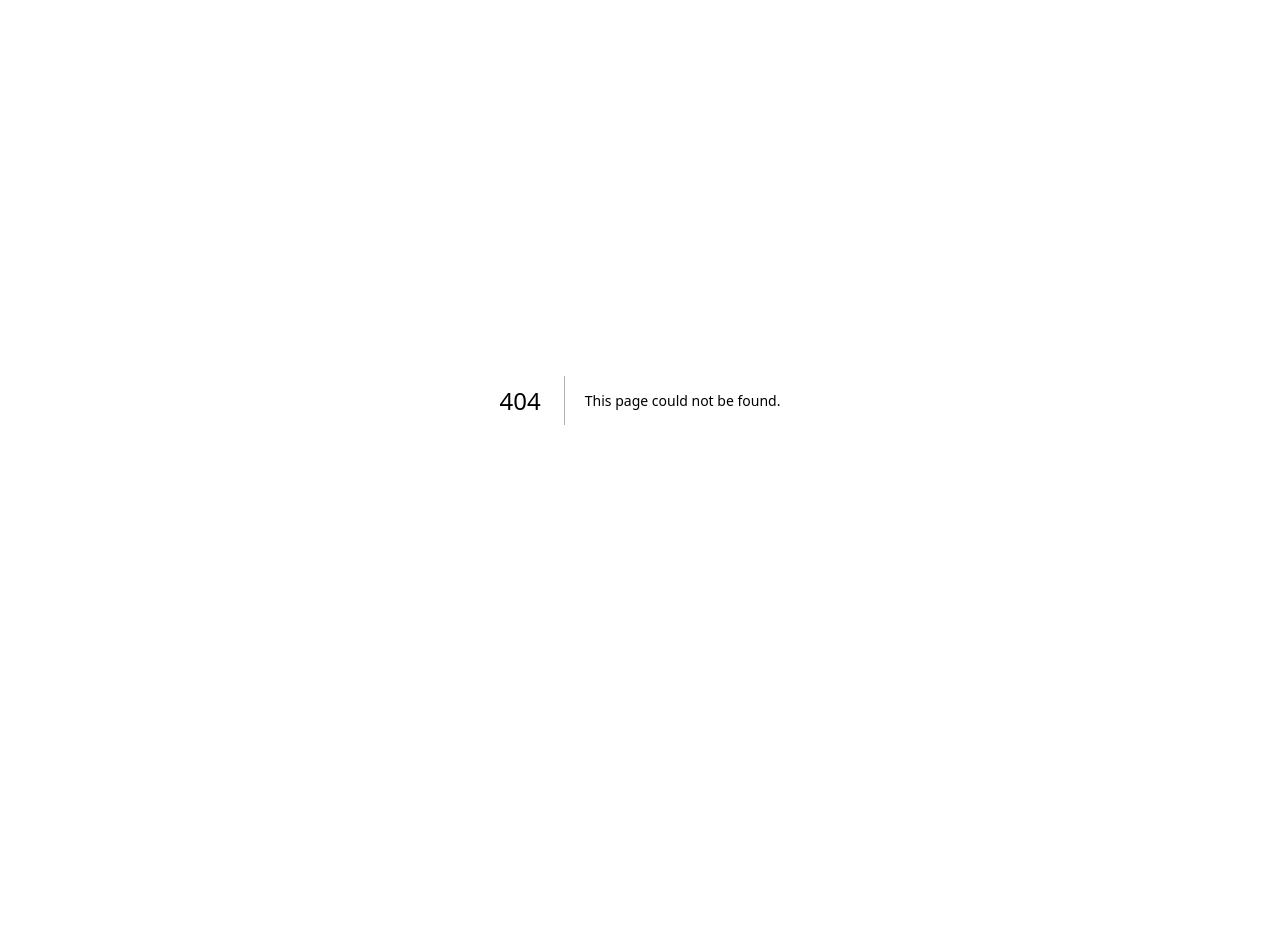
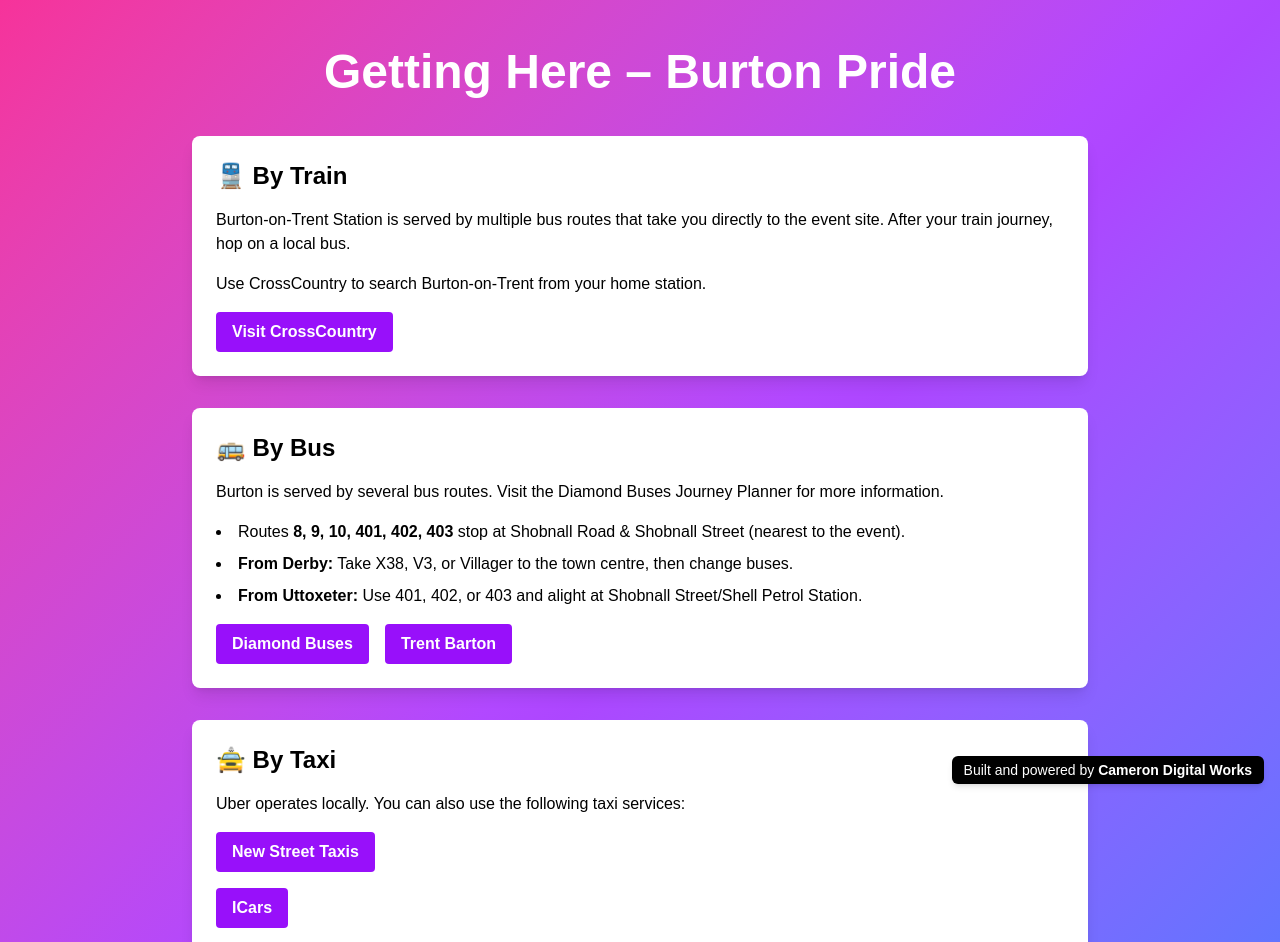
Before and after one commit to cameronlowndes/Burton_pride, a Next.js app: page /pride-event-2025/plan-your-visit in a window 1280 px wide. Before the commit this address had no page. Shown: the top 942 px of the page. Before the commit the page ends 800 px from the top, so only its background shows below. Built offline with nearby package versions, Linux system fonts and the light colour scheme.

Commit message:
sorting out page

```diff
--- /dev/null
+++ b/app/components/Watermark.tsx
@@ -0,0 +1,14 @@
+const Watermark = () => {
+  return (
+    <a
+      href="https://www.camerondigitalworks.com" // Replace with your real URL
+      target="_blank"
+      rel="noopener noreferrer"
+      className="fixed bottom-4 right-4 text-xs sm:text-sm text-white bg-black bg-opacity-40 px-3 py-1 rounded-md shadow-md z-50 hover:bg-opacity-60 transition"
+    >
+      Built and powered by <span className="font-semibold">Cameron Digital Works</span>
+    </a>
+  );
+};
+
+export default Watermark;
--- a/app/pride-event-2025/page.tsx
+++ b/app/pride-event-2025/page.tsx
@@ -1,11 +1,14 @@
-"use client";  // Mark this as a client-side component
+'use client';
 
 import { useState } from 'react';
 import Image from 'next/image';
+import Head from 'next/head'; // Import Head component for SEO
+import Link from 'next/link';
 import Countdown from '../components/Countdown';
 import Navbar from '../components/Navbar';
 import Footer from '../components/Footer';
 import SponsorCard from '../components/SponsorCard';
+
 
 
 const PrideEventPage = () => {
@@ -21,8 +24,22 @@ const PrideEventPage = () => {
     setIsModalOpen(false);
   };
 
-
   return (
+    <>
+      <Head>
+        <title>Pride Event 2025 - Celebration of Inclusivity in Burton upon Trent</title>
+        <meta
+          name="description"
+          content="Join the Pride Event 2025 in Burton upon Trent for a day of inclusivity, love, unity, and community spirit. Find event details, location, FAQs, and how to get involved."
+        />
+        <meta
+          name="keywords"
+          content="Pride event, Burton upon Trent, 2025, inclusivity, LGBTQ+, community, festival, parade, music, celebration, volunteer, sponsors, event schedule, FAQs, location"
+        />
+        <meta name="author" content="Burton Pride Event Organizers" />
+        <meta property="og:title" content="Pride Event 2025 - Celebration in Burton upon Trent" />
+        <meta property="og:description" content="Celebrate Pride in Burton upon Trent! Details on the 2025 event, location, schedule, and how to participate." />
+      </Head>
       <main className="min-h-screen bg-gradient-to-r from-pink-500 via-purple-500 to-blue-500 text-white flex flex-col items-center p-8 sm:p-16 pb-45">
         {/* Navbar */}
         <Navbar />
@@ -31,7 +48,7 @@ const PrideEventPage = () => {
         <header className="text-center pt-18">
           <h1 className="text-5xl font-bold text-white mb-4">Pride Event 2025</h1>
           <p className="text-lg text-white max-w-2xl mx-auto">
-          Join us for an unforgettable celebration of inclusivity, love, and unity. The Pride Event 2025 is set to be an exciting day of festivities, entertainment, and community spirit.
+            Join us for an unforgettable celebration of inclusivity, love, and unity. The Pride Event 2025 is set to be an exciting day of festivities, entertainment, and community spirit in Burton upon Trent.
           </p>
         </header>
 
@@ -41,6 +58,7 @@ const PrideEventPage = () => {
         {/* Map Image Section */}
         <section className="mt-15 w-full max-w-3xl text-center">
           <h2 className="text-3xl font-semibold mb-6">Event Location</h2>
+          <p className="text-gray-100 mb-2">Shobnall Leisure Complex, Burton upon Trent</p>
           <div className="relative w-full h-80 sm:h-96 mb-8">
             <Image
               src="/image/PrideEventMaps.png"
@@ -103,17 +121,15 @@ const PrideEventPage = () => {
                 Shobnall Leisure Complex, playing fields, Shobnall Road, Burton upon Trent, DE14 2BD.
               </p>
 
-  <a
-    href="https://www.google.com/maps/place/Shobnall+Park/@52.8027581,-1.6465344,15.5z/data=!4m6!3m5!1s0x487a0315996f5935:0xa3dcc4d92c2e33e4!8m2!3d52.8098854!4d-1.6548522!16s%2Fg%2F11svyt0k5t?entry=ttu&g_ep=EgoyMDI1MDUxMi4wIKXMDSoJLDEwMjExNDUzSAFQAw%3D%3D"
+              <Link
+                href="https://www.google.com/maps/place/Shobnall+playground/@52.8108643,-1.655556,17z/data=!4m6!3m5!1s0x487a030014617b63:0x25121006d076155c!8m2!3d52.8098284!4d-1.656821!16s%2Fg%2F11vxx79hmm?entry=ttu&g_ep=EgoyMDI1MDUxMi4wIKXMDSoJLDEwMjExNDUzSAFQAw%3D%3D" // Replace with actual Google Maps link
                 target="_blank"
                 rel="noopener noreferrer"
                 className="inline-block bg-purple-600 hover:bg-purple-700 text-white font-bold py-2 px-4 rounded-full transition duration-300 ease-in-out"
               >
                 View on Map
-  </a>
+              </Link>
             </div>
-
-
 
             {/* FAQ 2 */}
             <div className="bg-white text-black p-6 rounded-lg shadow-lg transition-transform transform hover:scale-105 hover:shadow-xl">
@@ -161,7 +177,16 @@ const PrideEventPage = () => {
             {/* FAQ 6 */}
             <div className="bg-white text-black p-6 rounded-lg shadow-lg transition-transform transform hover:scale-105 hover:shadow-xl">
               <h3 className="text-xl font-semibold mb-4 text-purple-600">Where can I park?</h3>
-            <p className="text-gray-800">We encourage attendees to walk or use public transportation to the event. Please see the bottom of our ‘Plan Your Visit’ page for car parking details.</p>
+              <p className="text-gray-800 mb-4">
+                We encourage attendees to walk or use public transportation to the event. Please see our ‘Plan Your Visit’ page for car parking details.
+              </p>
+
+              <Link
+                href="/pride-event-2025/plan-your-visit"
+                className="inline-block bg-purple-600 hover:bg-purple-700 text-white font-bold py-2 px-4 rounded-full transition duration-300 ease-in-out"
+              >
+                Plan Your Visit
+              </Link>
             </div>
 
             {/* FAQ 7 */}
@@ -176,19 +201,37 @@ const PrideEventPage = () => {
         <section className="mt-16 text-center w-full max-w-3xl">
           <h2 className="text-3xl font-semibold mb-6">Get Involved</h2>
           <p className="text-lg text-gray-100 mb-4">We welcome volunteers to help with the event. Sign up to support and be part of the pride celebration!</p>
-        <a
+          <Link
             href="https://forms.gle/oFteosGZ9sJPQR6T9"
             className="inline-block bg-purple-600 hover:bg-purple-700 text-white font-bold py-3 px-6 rounded-full transition duration-300 ease-in-out"
+            target="_blank"
+            rel="noopener noreferrer"
           >
             Volunteer Now
-        </a>
+          </Link>
         </section>
 
         {/* Event Highlights Section */}
         <section className="mt-16 text-center w-full max-w-3xl">
           <h2 className="text-3xl font-semibold mb-6">Event Highlights</h2>
           <div className="grid gap-6 sm:grid-cols-2 lg:grid-cols-3">
-          {/* Event Highlights Content */}
+            {/* Event Highlights Content - Add specific highlights here */}
+            <div className="bg-white text-black p-6 rounded-lg shadow-md">
+              <h3 className="text-xl font-semibold mb-2">Live Music</h3>
+              <p className="text-gray-700">Enjoy performances from talented local artists.</p>
+              {/* Optional: Add an image or link */}
+            </div>
+            <div className="bg-white text-black p-6 rounded-lg shadow-md">
+              <h3 className="text-xl font-semibold mb-2">Community Booths</h3>
+              <p className="text-gray-700">Connect with local LGBTQ+ organizations and allies.</p>
+              {/* Optional: Add an image or link */}
+            </div>
+            <div className="bg-white text-black p-6 rounded-lg shadow-md">
+              <h3 className="text-xl font-semibold mb-2">Food & Drinks</h3>
+              <p className="text-gray-700">A variety of delicious food and beverage vendors will be on site.</p>
+              {/* Optional: Add an image or link */}
+            </div>
+            {/* Add more highlights as needed */}
           </div>
         </section>
 
@@ -197,16 +240,19 @@ const PrideEventPage = () => {
           <h2 className="text-3xl font-semibold mb-6">Event Schedule</h2>
           <div className="bg-white text-black p-6 rounded-lg shadow-md">
             <ul className="list-none">
-            <li><strong>12:00 PM</strong> - Live music performances</li>
-            <li><strong>3:00 PM</strong> - Community booths and activities</li>
-            <li><strong>5:00 PM</strong> - Closing ceremony</li>
+              <li className="py-2"><strong>12:00 PM</strong> - Event Opens & Welcome</li>
+              <li className="py-2"><strong>1:00 PM - 3:00 PM</strong> - Live music performances</li>
+              <li className="py-2"><strong>3:00 PM - 4:00 PM</strong> - Community messages and speakers</li>
+              <li className="py-2"><strong>4:00 PM - 6:00 PM</strong> - More live entertainment</li>
+              <li className="py-2"><strong>6:00 PM</strong> - Closing ceremony</li>
+              {/* Add more schedule items */}
             </ul>
           </div>
         </section>
 
         {/* Sponsors Section */}
         <section className="mt-16 text-center w-full max-w-3xl">
-        <h2 className="text-3xl font-semibold mb-6">Sponsors</h2>
+          <h2 className="text-3xl font-semibold mb-6">Our Proud Sponsors</h2>
           <div className="flex flex-col sm:flex-row justify-center space-y-6 sm:space-y-0 sm:space-x-8">
             {/* Just Importing SponsorCard here */}
             <SponsorCard />
@@ -216,6 +262,7 @@ const PrideEventPage = () => {
         {/* Footer */}
         <Footer />
       </main>
+    </>
   );
 };
 
--- /dev/null
+++ b/app/pride-event-2025/plan-your-visit/page.tsx
@@ -0,0 +1,144 @@
+import Link from 'next/link';
+import Watermark from '../../components/Watermark';
+import { Metadata } from 'next';
+
+
+export const metadata: Metadata = {
+  title: 'Getting Here | Burton Pride 2025',
+  description: 'Plan your journey to Burton Pride 2025. Discover the best travel options including train, bus, taxi, and local directions to the Shobnall Leisure Complex.',
+  keywords: [
+    'Burton Pride', 'Pride Event 2025', 'Getting to Pride', 'Burton upon Trent travel',
+    'Shobnall Leisure Complex', 'LGBTQ+ event', 'Pride travel guide'
+  ],
+  openGraph: {
+    title: 'Getting Here | Burton Pride 2025',
+    description: 'All your travel options for getting to Burton Pride 2025 at Shobnall Leisure Complex.',
+    url: 'https://yourdomain.com/pride-event-2025/plan-your-visit',
+    siteName: 'Burton Pride',
+    type: 'website',
+    locale: 'en_GB',
+    images: [
+      {
+        url: 'https://yourdomain.com/og-image.jpg',
+        width: 1200,
+        height: 630,
+        alt: 'Burton Pride 2025 - Getting Here',
+      },
+    ],
+  },
+
+};
+
+const PlanYourVisitPage = () => {
+  return (
+    <main className="min-h-screen bg-gradient-to-br from-pink-500 via-purple-500 to-blue-500 text-white px-6 py-12 sm:px-16">
+      <div className="max-w-4xl mx-auto">
+        <h1 className="text-4xl sm:text-5xl font-bold mb-10 text-center">Getting Here – Burton Pride</h1>
+
+        <div className="grid gap-8">
+
+          {/* Train Card */}
+          <div className="bg-white text-black p-6 rounded-lg shadow-lg">
+            <h2 className="text-2xl font-semibold mb-4">🚆 By Train</h2>
+            <p className="mb-4">
+              Burton-on-Trent Station is served by multiple bus routes that take you directly to the event site. After your train journey, hop on a local bus.
+            </p>
+            <p className="mb-4">
+              Use CrossCountry to search Burton-on-Trent from your home station.
+            </p>
+            <a
+              href="https://www.crosscountrytrains.co.uk"
+              target="_blank"
+              rel="noopener noreferrer"
+              className="inline-block bg-purple-600 hover:bg-purple-700 text-white font-bold py-2 px-4 rounded"
+            >
+              Visit CrossCountry
+            </a>
+          </div>
+
+          {/* Bus Card */}
+          <div className="bg-white text-black p-6 rounded-lg shadow-lg">
+            <h2 className="text-2xl font-semibold mb-4">🚌 By Bus</h2>
+            <p className="mb-4">
+              Burton is served by several bus routes. Visit the Diamond Buses Journey Planner for more information.
+            </p>
+            <ul className="list-disc list-inside mb-4 space-y-2">
+              <li>
+                Routes <strong>8, 9, 10, 401, 402, 403</strong> stop at Shobnall Road & Shobnall Street (nearest to the event).
+              </li>
+              <li>
+                <strong>From Derby:</strong> Take X38, V3, or Villager to the town centre, then change buses.
+              </li>
+              <li>
+                <strong>From Uttoxeter:</strong> Use 401, 402, or 403 and alight at Shobnall Street/Shell Petrol Station.
+              </li>
+            </ul>
+            <div className="flex flex-wrap gap-4">
+              <a
+                href="https://www.diamondbuses.com/journey-planner/"
+                target="_blank"
+                rel="noopener noreferrer"
+                className="bg-purple-600 hover:bg-purple-700 text-white font-bold py-2 px-4 rounded"
+              >
+                Diamond Buses
+              </a>
+              <a
+                href="https://www.trentbarton.co.uk"
+                target="_blank"
+                rel="noopener noreferrer"
+                className="bg-purple-600 hover:bg-purple-700 text-white font-bold py-2 px-4 rounded"
+              >
+                Trent Barton
+              </a>
+            </div>
+          </div>
+
+          {/* Taxi Card */}
+          <div className="bg-white text-black p-6 rounded-lg shadow-lg">
+            <h2 className="text-2xl font-semibold mb-4">🚖 By Taxi</h2>
+            <p className="mb-4">Uber operates locally. You can also use the following taxi services:</p>
+            <div className="flex flex-col gap-4">
+              <a
+                href="https://www.newstreettaxis.com/"
+                target="_blank"
+                rel="noopener noreferrer"
+                className="bg-purple-600 hover:bg-purple-700 text-white font-bold py-2 px-4 rounded w-fit"
+              >
+                New Street Taxis
+              </a>
+              <a
+                href="https://www.icarsltd.com"
+                target="_blank"
+                rel="noopener noreferrer"
+                className="bg-purple-600 hover:bg-purple-700 text-white font-bold py-2 px-4 rounded w-fit"
+              >
+               ICars
+              </a>
+            </div>
+          </div>
+
+          {/* Respect Message Card */}
+          <div className="bg-white text-black p-6 rounded-lg shadow-lg">
+            <h2 className="text-2xl font-semibold mb-4">🙏 Be Considerate</h2>
+            <p>
+              Please be respectful when arriving or leaving. Keeping noise down and treating residents courteously helps preserve a positive community relationship.
+            </p>
+          </div>
+
+          {/* Back to Main Event Page */}
+          <div className="text-center mt-6">
+            <Link href="/pride-event-2025">
+              <span className="inline-block bg-white text-purple-700 font-bold py-3 px-6 rounded-full shadow-md hover:bg-gray-100 transition duration-300 ease-in-out">
+                ← Back to Main Event Page
+              </span>
+            </Link>
+          </div>
+        </div>
+      </div>
+         {/* Watermark */}
+      <Watermark />
+    </main>
+  );
+};
+
+export default PlanYourVisitPage;
```
Lines whose indentation alone changed are shown as unchanged.
